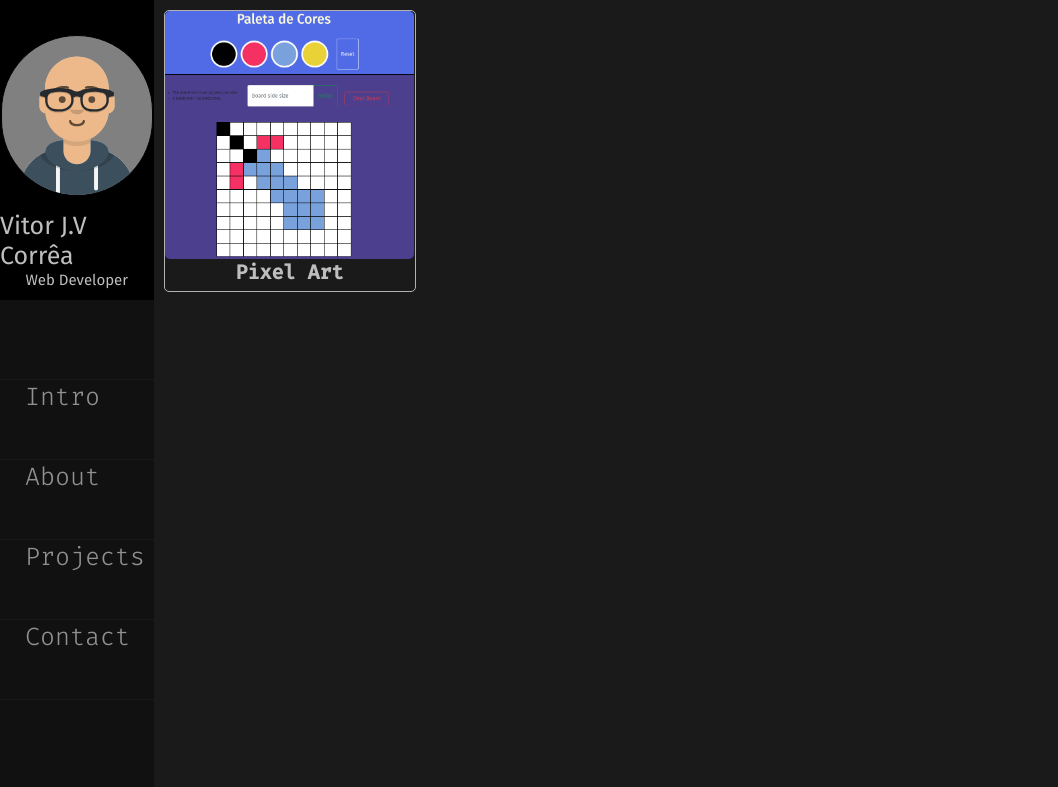
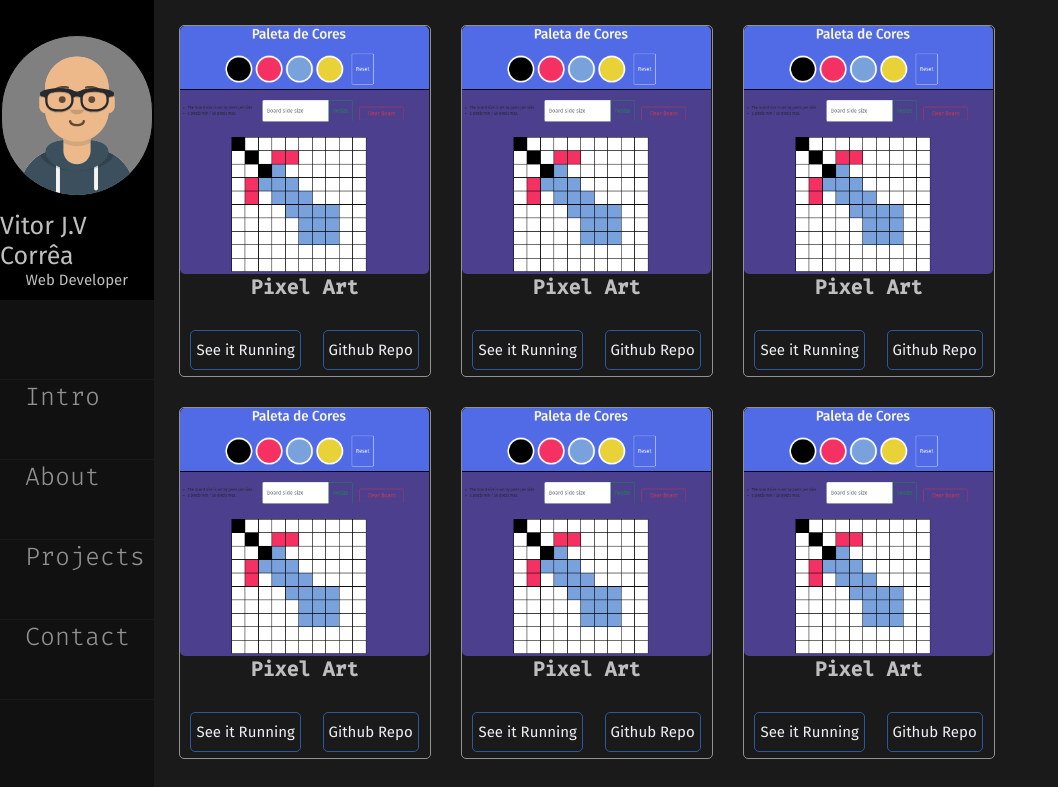
Before and after one commit to VitorCorrea18/VitorCorrea18.github.io, a React (Create React App) app: page /projects in a window 1280 px wide. Shown: the top 787 px of the page, without its empty margins (0-1058 px from the left). Built offline with nearby package versions, Linux system fonts and the light colour scheme.

Commit message:
feat: create buttons in the project card

```diff
--- /dev/null
+++ b/src/components/button.jsx
@@ -0,0 +1,20 @@
+import React from 'react';
+import propTypes from 'prop-types';
+
+class Button extends React.Component {
+  render () {
+    const { content, url } = this.props;
+    return (
+      <a className='btn_link' href={url} rel="noreferrer" target='_blank'>
+        <label className='button'>{ content }</label>
+      </a>
+    );
+  }
+}
+
+Button.propTypes = {
+  content: propTypes.string.isRequired,
+  url: propTypes.string.isRequired
+};
+
+export default Button;
--- a/src/components/projectCard.jsx
+++ b/src/components/projectCard.jsx
@@ -1,14 +1,21 @@
 import React from 'react';
 import propTypes from 'prop-types';
+import Button from '../components/button';
 
 class ProjectCard extends React.Component {
   render () {
     const { projectImg, title } = this.props;
     return (
-      <div className='project_div'>
-        <img className='project_img' src={projectImg} alt={`${title} image`} />
-        <h3 className='project_title'>{ title }</h3>
-      </div>
+        <div className='project_div'>
+          <img className='project_img' src={projectImg} alt={`${title} image`} />
+          <div className='project_info_div'>
+            <h3 className='project_title'>{ title }</h3>
+            <div className='btns_div'>
+              <Button content={ 'See it Running' } url='http://www.google.com' />
+              <Button content={ 'Github Repo' } />
+            </div>
+          </div>
+        </div>
     );
   }
 }
--- a/src/pages/projects.jsx
+++ b/src/pages/projects.jsx
@@ -8,6 +8,12 @@ class Projects extends React.Component {
       <main className='projects_page'>
         <section className='project_section'>
           <ProjectCard projectImg={ pixelArt } title={'Pixel Art'} />
+          <ProjectCard projectImg={ pixelArt } title={'Pixel Art'} />
+          <ProjectCard projectImg={ pixelArt } title={'Pixel Art'} />
+          <ProjectCard projectImg={ pixelArt } title={'Pixel Art'} />
+          <ProjectCard projectImg={ pixelArt } title={'Pixel Art'} />
+          <ProjectCard projectImg={ pixelArt } title={'Pixel Art'} />
+          <ProjectCard projectImg={ pixelArt } title={'Pixel Art'} />
         </section>
       </main>
     );
--- /dev/null
+++ b/src/styles/button.css
@@ -0,0 +1,20 @@
+.btn_link {
+  text-decoration: none;
+}
+
+.button {
+  font-family: 'Fira Sans', sans-serif;
+  font-size: 15px;
+  text-decoration: none;
+  color: #edeff1;
+  padding: 10px 5px;
+  border: 1px solid #2c589e;
+  border-radius: 5px;
+  width: fit-content;
+  padding: 10px 5px;
+}
+
+.button:hover {
+  background-color: #2c589e;
+  color: #000000;
+}
--- a/src/styles/index.css
+++ b/src/styles/index.css
@@ -7,6 +7,7 @@
 @import './about.css';
 @import './contact.css';
 @import './projects.css';
+@import './button.css';
 
 body {
   background-color: #1A1A1A;
--- a/src/styles/projectCard.css
+++ b/src/styles/projectCard.css
@@ -1,8 +1,9 @@
 .project_div {
-  border: solid 1px #b2b2b2;
+  border: solid 1px #919191;
+  margin: 15px 15px;
   border-radius: 5px;
   width: 250px;
-  height: 280px;
+  height: 350px;
   display: flex;
   flex-direction: column;
   align-items: center;
@@ -18,3 +19,18 @@
   font-size: 20px;
   font-family: 'Fira Code', monospace
 }
+
+.project_info_div {
+  display: flex;
+  flex-direction: column;
+  justify-content: space-between;
+  align-items: center;
+  height: 100px;
+}
+
+.btns_div {
+  width: 250px;
+  margin-bottom: 15px;
+  display: flex;
+  justify-content: space-around;
+}
```
